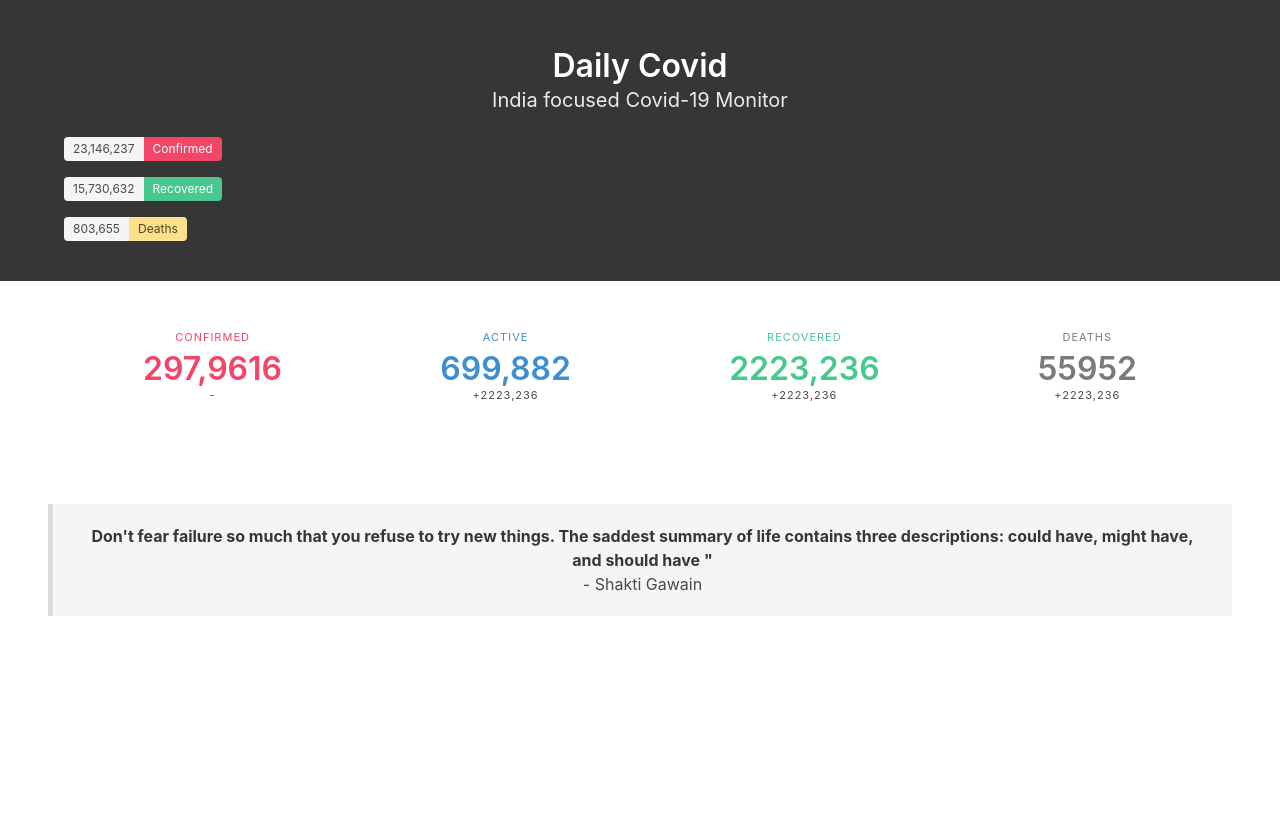
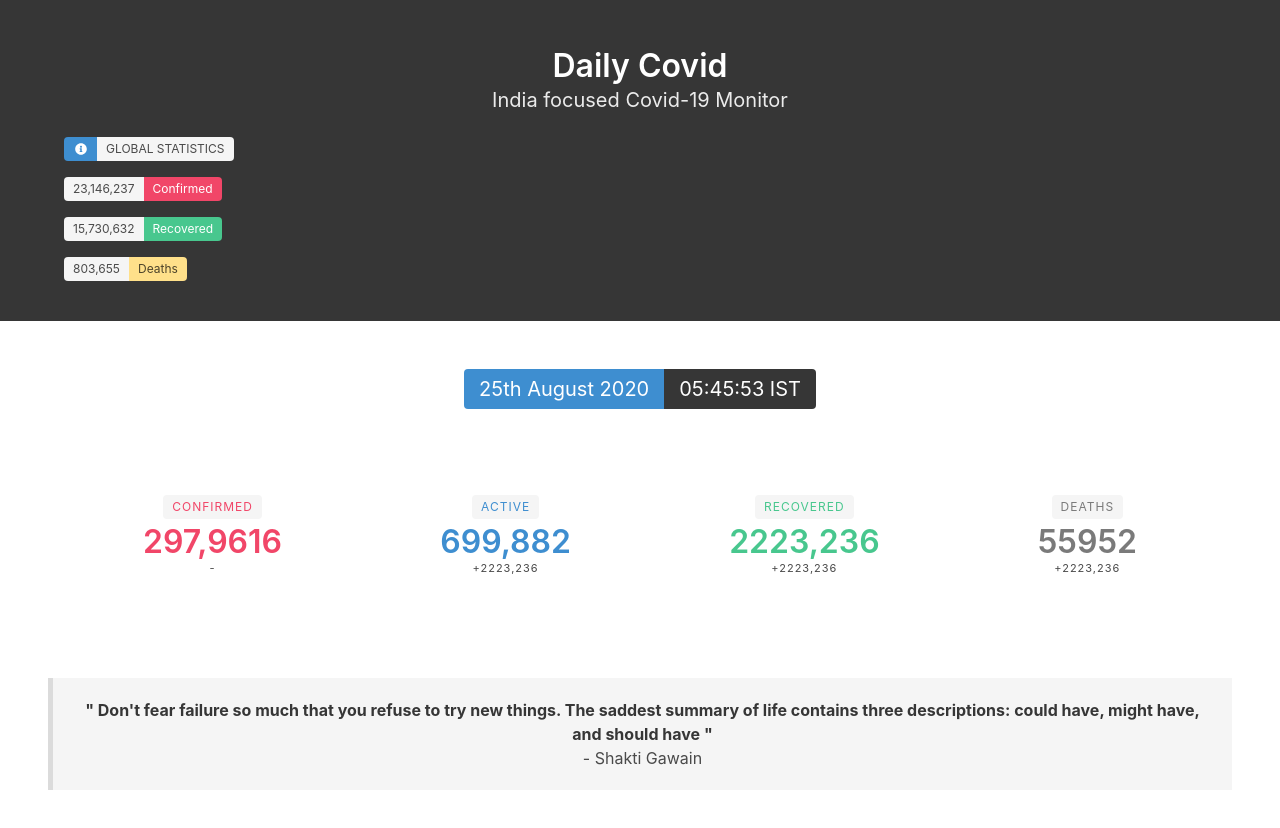
Before and after one commit to varunlakshmaiah/dailycovid.in, a website: page public/index.html in a window 1280 px wide. Before the commit the page ends 800 px from the top, so only its background shows below. Drawn offline with nearby package versions, Linux system fonts and the light colour scheme.

Commit message:
ADD Clock and global stats

```diff
--- a/index.js
+++ b/index.js
@@ -9,6 +9,7 @@ const sendOpt = {
     root: publicDir
 }
 
+app.use(express.static('public'))
 
 app.use(function (req, res, next) {
     let clientIP = req.headers['x-forwarded-for'] || req.connection.remoteAddress
--- /dev/null
+++ b/public/css/style.css
@@ -0,0 +1,3 @@
+div#date-time {
+    margin: auto;
+}
--- a/public/index.html
+++ b/public/index.html
@@ -5,7 +5,10 @@
   <meta charset="utf-8">
   <meta name="viewport" content="width=device-width, initial-scale=1">
   <title>Hello Bulma!</title>
+  <script defer src="https://use.fontawesome.com/releases/v5.3.1/js/all.js"></script>
   <link rel="stylesheet" href="https://cdn.jsdelivr.net/npm/bulma@0.9.0/css/bulma.min.css">
+  <link rel="stylesheet" href="/css/style.css">
+
 </head>
 
 <body>
@@ -18,6 +21,16 @@
         <h2 class="subtitle">
           India focused Covid-19 Monitor
         </h2>
+        <div class="tags">
+          <div class="tags has-addons">
+            <span class="tag has-background-info">
+              <span class="icon has-text-info">
+                <i class="fas fa-info-circle has-text-white"></i>
+              </span>
+            </span>
+            <span class="tag ">GLOBAL STATISTICS</span>
+          </div>
+        </div>
         <div class="tags">
           <div class="tags has-addons">
             <span class="tag">23,146,237</span>
@@ -40,11 +53,21 @@
   </section>
   <section class="section">
     <div class="container">
+  <div class="field is-grouped is-grouped-multiline">
+    <div class="control" id="date-time">
+      <div class="tags has-addons">
+        <span class="tag is-info is-large">25th August 2020</span>
+        <span class="tag is-dark is-large">05:45:53 IST </span>
+      </div>
+    </div>
+  </section>
+  <section class="section">
+    <div class="container">
 
       <nav class="level">
         <div class="level-item has-text-centered">
           <div>
-            <p class="heading has-text-danger">Confirmed</p>
+            <p class="tag heading has-text-danger is-light">Confirmed</p>
             <p class="title has-text-danger">297,9616</p>
             <p class="heading"> - </p>
 
@@ -52,7 +75,7 @@
         </div>
         <div class="level-item has-text-centered">
           <div>
-            <p class="heading has-text-info">Active</p>
+            <p class="tag heading has-text-info is-light" >Active</p>
             <p class="title has-text-info">699,882</p>
             <p class="heading">+2223,236</p>
 
@@ -60,14 +83,14 @@
         </div>
         <div class="level-item has-text-centered">
           <div>
-            <p class="heading has-text-success">Recovered</p>
+            <p class="tag heading has-text-success is-light">Recovered</p>
             <p class="title has-text-success">2223,236</p>
             <p class="heading">+2223,236</p>
           </div>
         </div>
         <div class="level-item has-text-centered ">
           <div>
-            <p class="heading has-text-grey">Deaths</p>
+            <p class="tag heading has-text-grey is-light">Deaths</p>
             <p class="title has-text-grey">55952</p>
             <p class="heading">+2223,236</p>
 
@@ -79,7 +102,7 @@
   <section class="section">
     <div class="content has-text-centered">
       <p class="mb-0">
-        <blockquote><strong>Don't fear failure so much that you refuse to try new things. The saddest summary of life contains three descriptions: could have, might have, and should have "</strong>
+        <blockquote><strong>" Don't fear failure so much that you refuse to try new things. The saddest summary of life contains three descriptions: could have, might have, and should have "</strong>
         <p>- Shakti Gawain </p>
         </blockquote>
       </p>
```
